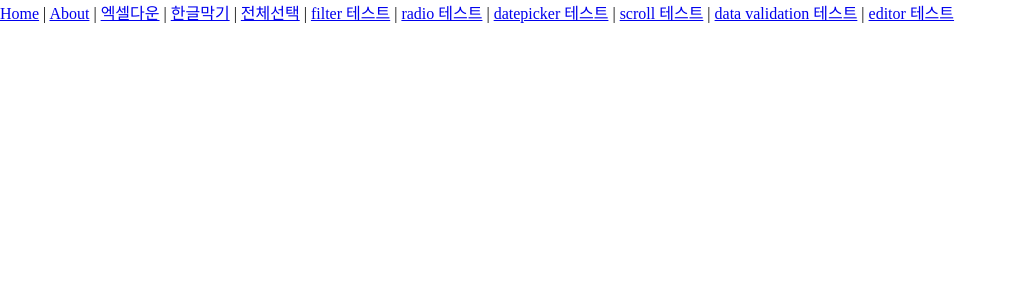
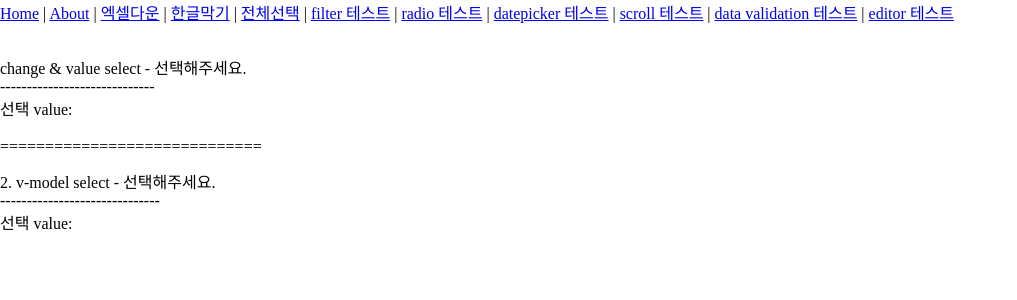
Before and after one commit to hjh830827/test-project1, a Vue app: page /selectBoxTest in a window 1280 px wide. Shown: the top 300 px of the page, without its empty margins (0-1017 px from the left). Built offline with nearby package versions, Linux system fonts and the light colour scheme.

Commit message:
selectbox commit

```diff
--- a/src/router/index.js
+++ b/src/router/index.js
@@ -125,6 +125,18 @@ const routes = [
     component: () =>
       import(/* webpackChunkName: "about" */ "../views/EditorTest.vue"),
   },
+  {
+    path: "/selectBoxTest",
+    name: "selectBoxTest",
+    component: () =>
+      import(/* webpackChunkName: "about" */ "../views/SelectBoxTest.vue"),
+  },
+  {
+    path: "/momentTest",
+    name: "momentTest",
+    component: () =>
+      import(/* webpackChunkName: "about" */ "../views/MomentTest.vue"),
+  },
 ];
 
 const router = new VueRouter({
--- /dev/null
+++ b/src/views/SelectBoxTest.vue
@@ -0,0 +1,69 @@
+<template>
+  <div id="example-5" class="demo">
+    change & value select -
+    <select :value="selected1" @change="setSelect($event)">
+      <option
+        v-for="(item, index) in selectList"
+        :key="index"
+        :value="item.value"
+        >{{ item.name }}</option
+      >
+    </select>
+    <br />
+    -----------------------------
+    <br />
+    <span>선택 value: {{ selected1 }}</span>
+    <br /><br />
+    =============================
+    <br /><br />
+    2. v-model select -
+    <select v-model="selected2">
+      <option
+        v-for="(item, index) in selectList"
+        :key="index"
+        :value="item.value"
+        >{{ item.name }}</option
+      >
+    </select>
+    <br />
+    ------------------------------
+    <br />
+    <span>선택 value: {{ selected2 }}</span>
+    <v-snackbar v-model="snackbarFlag" :timeout="timeout">
+      {{ text }}
+    </v-snackbar>
+  </div>
+</template>
+
+<script>
+export default {
+  data() {
+    return {
+      selected1: "",
+      selected2: "",
+      selectList: [
+        { name: "선택해주세요.", value: "" },
+        { name: "name1", value: "a" },
+        { name: "name2", value: "b" },
+        { name: "name3", value: "c" },
+      ],
+      snackbarFlag: false,
+      text: "",
+      timeout: 2000,
+    };
+  },
+  methods: {
+    setSelect(event) {
+      const asisSelect = this.selected1;
+      // 변경 적용
+      this.selected1 = event.target.value;
+      if (this.selected1 === this.selectList[1].value) {
+        this.text = this.selectList[1].value + "선택 불가!";
+        this.snackbarFlag = true;
+        // 원복
+        this.selected1 = asisSelect;
+      }
+    },
+  },
+};
+</script>
```
